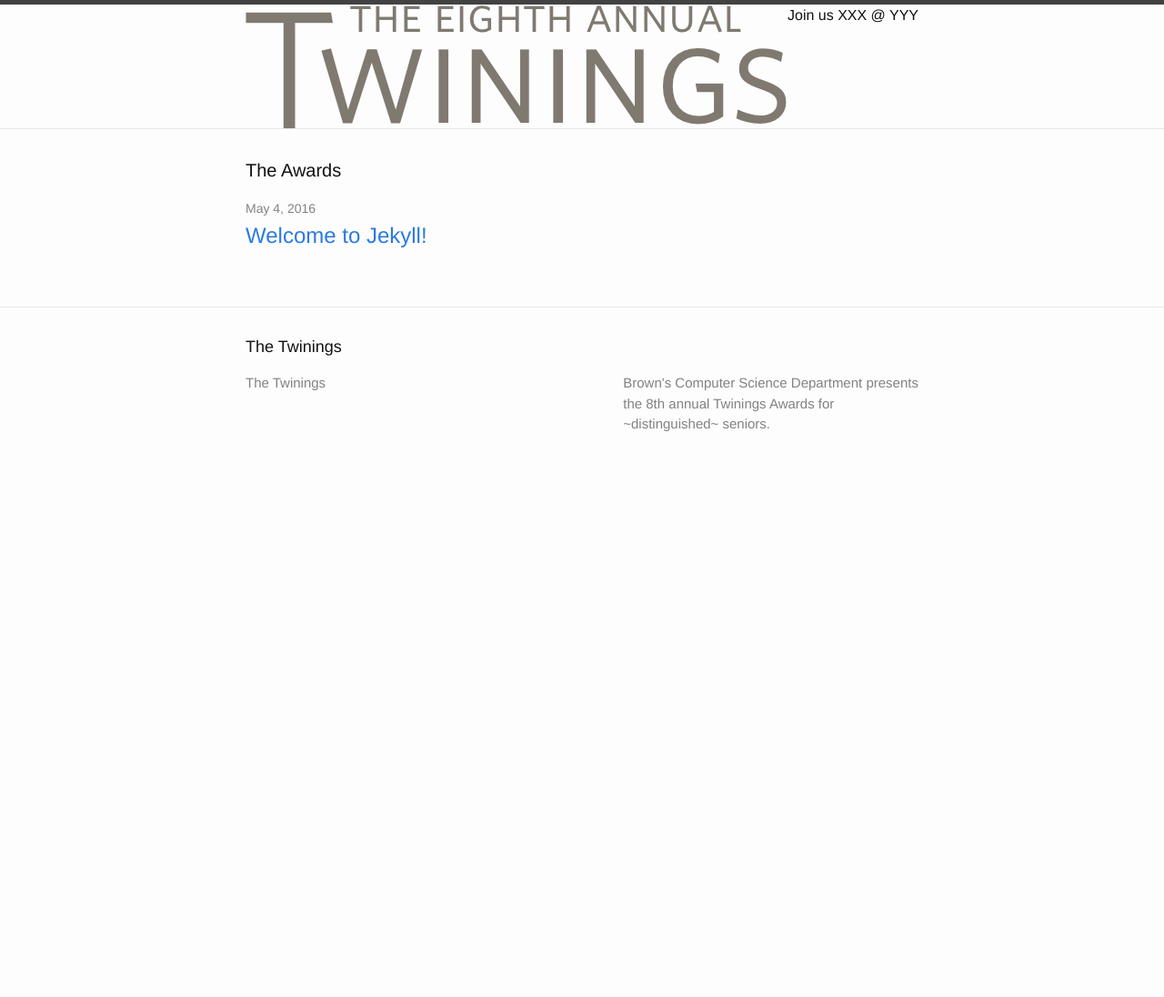
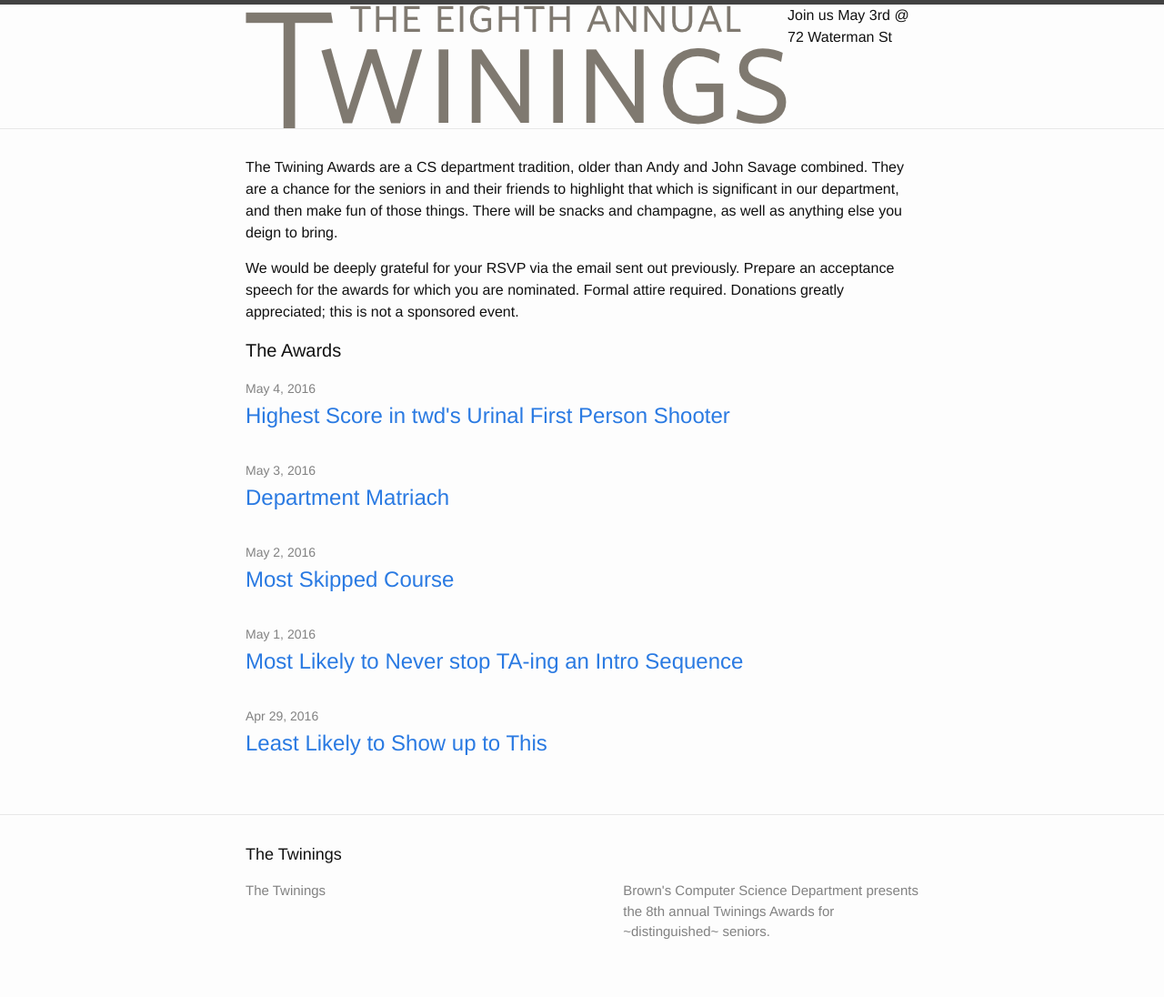
Before and after one commit to dgattey/twinings2k16, a Jekyll site: the page built from twinings/index.html, in a window 1280 px wide. Shown: the whole page at 91% size. Built offline with Jekyll 4.4.1, drawn with Linux system fonts in a browser that asks for light colours; before the commit the page ends 900 px from its top, so only the background shows below that.

Commit message:
Adding awards, intro and other info to config

```diff
--- a/twinings/Gemfile
+++ b/twinings/Gemfile
@@ -9,5 +9,6 @@
 
   # CSS/SASS gems
   gem 'jekyll-autoprefixer' # autoprefixes css
-  gem 'normalize-scss'   # normalizes the scss
+  gem 'normalize-scss'   	# normalizes the scss
+  gem 'susy'				# Susy grid framework
 end
--- a/twinings/_config.yml
+++ b/twinings/_config.yml
@@ -9,7 +9,14 @@
 baseurl: ""
 permalink: /:title/ #posts
 url: "http://thetwinings.org/"
-logo: assets/Logo.png
+logo: /assets/Logo.png
+date: "May 3rd"
+location: "72 Waterman St"
+intro: >
+  The Twining Awards are a CS department tradition, older than Andy and John Savage combined. They are a chance for the seniors in and their friends to highlight that which is significant in our department, and then make fun of those things. There will be snacks and champagne, as well as anything else you deign to bring.
+intromore: >
+  We would be deeply grateful for your RSVP via the email sent out previously. Prepare an acceptance speech for the awards for which you are nominated. Formal attire required. Donations greatly appreciated; this is not a sponsored event.
+
 
 # Build settings
 markdown: kramdown
--- a/twinings/_includes/header.html
+++ b/twinings/_includes/header.html
@@ -1,9 +1,9 @@
 <header class="site-header">
   <div class="wrapper">
     <a class="site-title" href="{{ site.baseurl }}/">
-      <img src="{{ site.logo}}">
+      <img src="{{ site.logo }}">
     </a>
-    <p>Join us XXX @ YYY</p>
+    <p>Join us {{ site.date }} @ {{ site.location }}</p>
 
   </div>
 
--- /dev/null
+++ b/twinings/_posts/2016-04-29-show-up.markdown
@@ -0,0 +1,13 @@
+---
+layout: post
+title: "Least Likely to Show up to This"
+presenters:
+- Greg Yauney
+- Ellis Hershkowitz
+nominees:
+- Alec Meade
+- Andy Chen
+- Arun Varma
+- Kappi Patterson
+- Noah Fradin
+---
--- /dev/null
+++ b/twinings/_posts/2016-05-01-never-stop.markdown
@@ -0,0 +1,13 @@
+---
+layout: post
+title: "Most Likely to Never stop TA-ing an Intro Sequence"
+presenters:
+- Aisha Ferrazares
+- Jared Stern
+nominees:
+- Casey Maher
+- Chizu Kawamoto
+- Jake Ellis
+- Luke Fiorante
+- Max Kaplan
+---
--- a/twinings/_posts/2016-05-03-welcome-to-jekyll.markdown
+++ /dev/null
@@ -1,25 +0,0 @@
----
-layout: post
-title:  "Welcome to Jekyll!"
-date:   2016-05-03 21:11:19 -0400
-categories: jekyll update
----
-You’ll find this post in your `_posts` directory. Go ahead and edit it and re-build the site to see your changes. You can rebuild the site in many different ways, but the most common way is to run `jekyll serve`, which launches a web server and auto-regenerates your site when a file is updated.
-
-To add new posts, simply add a file in the `_posts` directory that follows the convention `YYYY-MM-DD-name-of-post.ext` and includes the necessary front matter. Take a look at the source for this post to get an idea about how it works.
-
-Jekyll also offers powerful support for code snippets:
-
-{% highlight ruby %}
-def print_hi(name)
-  puts "Hi, #{name}"
-end
-print_hi('Tom')
-#=> prints 'Hi, Tom' to STDOUT.
-{% endhighlight %}
-
-Check out the [Jekyll docs][jekyll-docs] for more info on how to get the most out of Jekyll. File all bugs/feature requests at [Jekyll’s GitHub repo][jekyll-gh]. If you have questions, you can ask them on [Jekyll Talk][jekyll-talk].
-
-[jekyll-docs]: http://jekyllrb.com/docs/home
-[jekyll-gh]:   https://github.com/jekyll/jekyll
-[jekyll-talk]: https://talk.jekyllrb.com/
--- /dev/null
+++ b/twinings/_posts/2016-05-04-twd.markdown
@@ -0,0 +1,13 @@
+---
+layout: post
+title: "Highest Score in twd's Urinal First Person Shooter"
+presenters:
+- Ardra Hren
+- Pat Maiden
+nominees:
+- Dave Lee
+- Ellis Hershkowitz
+- Hannah Acheson-Field
+- Jason Hu
+- Roie Levin
+---
--- a/twinings/index.html
+++ b/twinings/index.html
@@ -4,7 +4,8 @@
 
 <div class="home">
 
-  <!-- TODO: Intro -->
+  <p class="intro">{{ site.intro }}</p>
+  <p class="intro">{{ site.intromore }}</p>
 
   <h1 class="page-heading">The Awards</h1>
   <ul class="post-list">
```
Also changed, not shown: twinings/_posts/2016-05-02-most-skipped.markdown (added, +13 -0 lines), twinings/_posts/2016-05-03-matriarch.markdown (added, +13 -0 lines).
